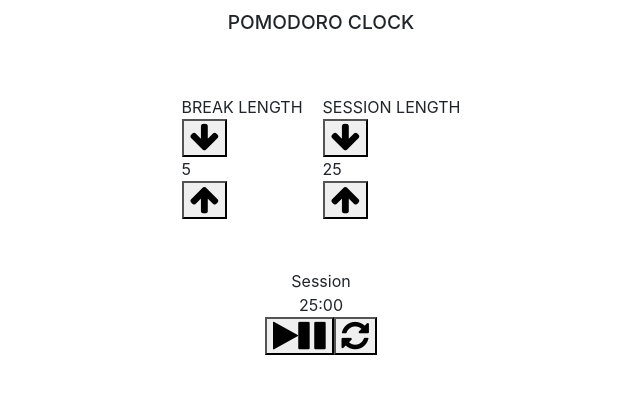
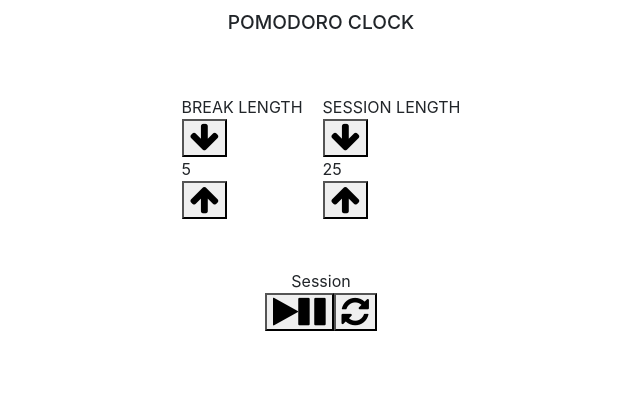
Before and after one commit to mfauzanf/pomodoroclock, a React (Create React App) app: page / in a window 1280 px wide. Shown: the top 394 px of the page, without its empty margins (319-959 px from the left). Built offline with nearby package versions, Linux system fonts and the light colour scheme.

Commit message:
add timer

```diff
--- a/src/pomodoro.js
+++ b/src/pomodoro.js
@@ -26,14 +26,12 @@ class Pomodoro extends React.Component {
     this.state = {
       breakLength: 5,
       sessionLength: 25,
+      clock:"",
       timerState: "stopped",
       timerType: "Session",
-      timer: 1500,
-      intervalID: "",
     };
-    this.timerDecrement = this.timerDecrement.bind(this);
-    this.timerIncrement = this.timerIncrement.bind(this);
-    this.toClock = this.toClock.bind(this);
+
+    this.timerCount=this.timerCount.bind(this);
     this.breakLengthSetUp = this.breakLengthSetUp.bind(this);
     this.breakLengthSetDown = this.breakLengthSetDown.bind(this);
     this.sessionLengthSetDown = this.sessionLengthSetDown.bind(this);
@@ -72,22 +70,28 @@ class Pomodoro extends React.Component {
     }
   }
 
-  timerDecrement() {
-    this.setState({ timer: this.state.timer - 1 });
-  }
-  timerIncrement() {
-    this.setState({ timer: this.state.timer + 1 });
+  timerCount() {
+    let duration=this.state.sessionLength*60
+    var timer = duration, minutes, seconds;
+    setInterval(function () {
+        minutes = parseInt(timer / 60, 10)
+        seconds = parseInt(timer % 60, 10);
+
+        minutes = minutes < 10 ? "0" + minutes : minutes;
+        seconds = seconds < 10 ? "0" + seconds : seconds;
+
+        this.setState({
+          clock:minutes + ":" + seconds
+        });
+
+        if (--timer < 0) {
+            timer = duration;
+        }
+    }.bind(this), 1000);
   }
 
 
 
-  toClock() {
-    let minutes = Math.floor(this.state.timer / 60);
-    let seconds = this.state.timer - minutes * 60;
-    seconds = seconds < 10 ? "0" + seconds : seconds;
-    minutes = minutes < 10 ? "0" + minutes : minutes;
-    return minutes + ":" + seconds;
-  }
   render() {
     return (
       <div>
@@ -128,11 +132,11 @@ class Pomodoro extends React.Component {
 
         <div id="label-session">
           <div id="timer-label">{this.state.timerType}</div>
-          <div id="time-left">{this.toClock()}</div>
+    <div id="time-left">{this.state.clock}</div>
         </div>
 
         <div id="click-timer">
-          <button id="start_stop" onClick>
+          <button id="start_stop" onClick={this.timerCount}>
             <span className="fa fa-play fa-2x"></span>
             <span className="fa fa-pause fa-2x"></span>
           </button>
```
